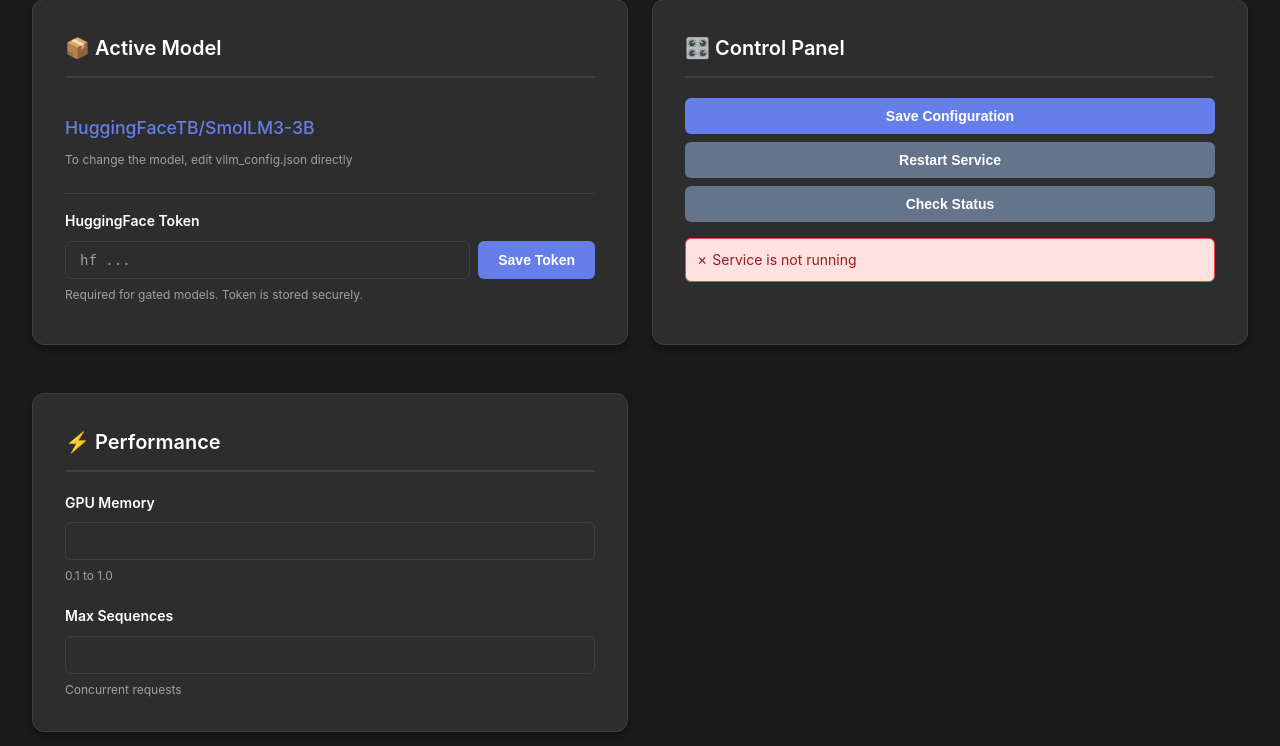
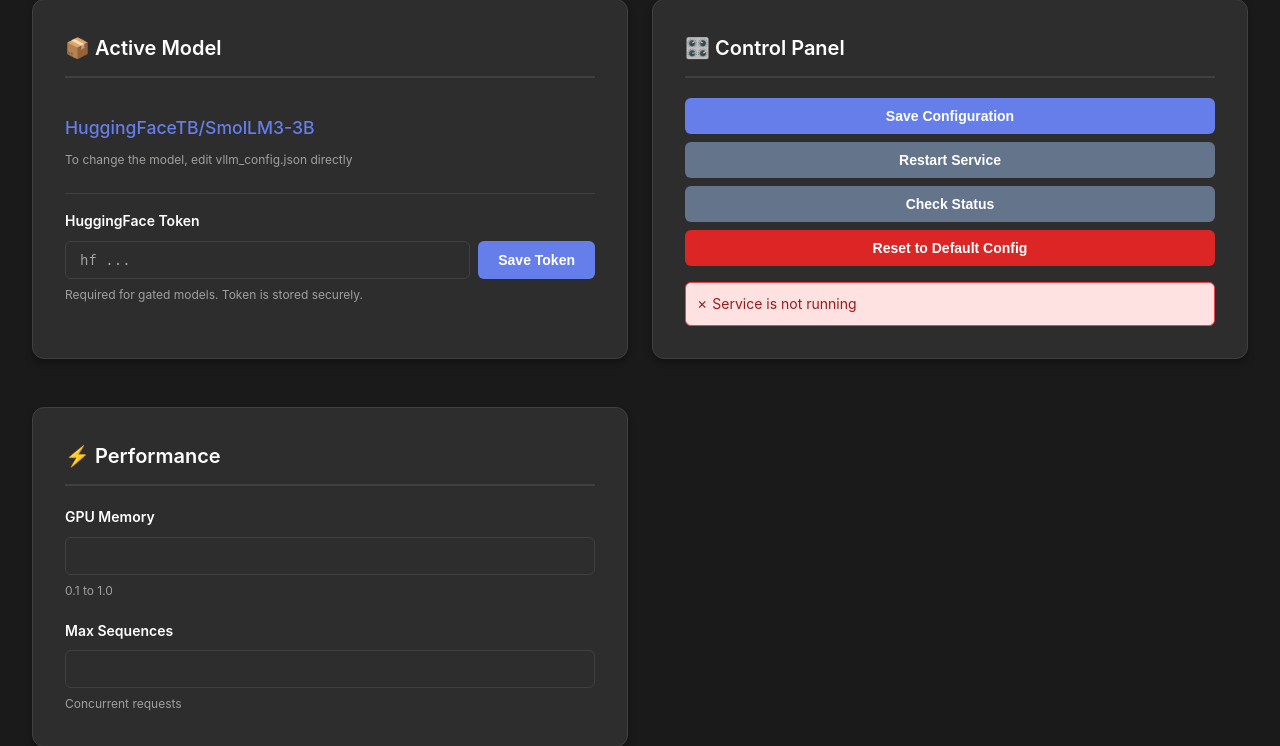
Before and after one commit to MasonGillDev/SLYDInference, a Flask app: page / in a window 1280 px wide. Shown: the part 106-852 px from the top of the page. Run offline with Flask 3, Linux system fonts and the light colour scheme.

Commit message:
add deafult button

```diff
--- a/SlydLLMSite/templates/index.html
+++ b/SlydLLMSite/templates/index.html
@@ -62,8 +62,11 @@
                 <button type="button" class="btn-secondary" onclick="restartService()" style="width: 100%; margin-bottom: 0.5rem;">
                     Restart Service
                 </button>
-                <button type="button" class="btn-secondary" onclick="checkServiceStatus()" style="width: 100%;">
+                <button type="button" class="btn-secondary" onclick="checkServiceStatus()" style="width: 100%; margin-bottom: 0.5rem;">
                     Check Status
+                </button>
+                <button type="button" class="btn-secondary" onclick="resetToDefaults()" style="width: 100%; background-color: #dc2626;">
+                    Reset to Default Config
                 </button>
                 <div id="service-status" class="status-message" style="margin-top: 1rem;"></div>
             </div>
```
